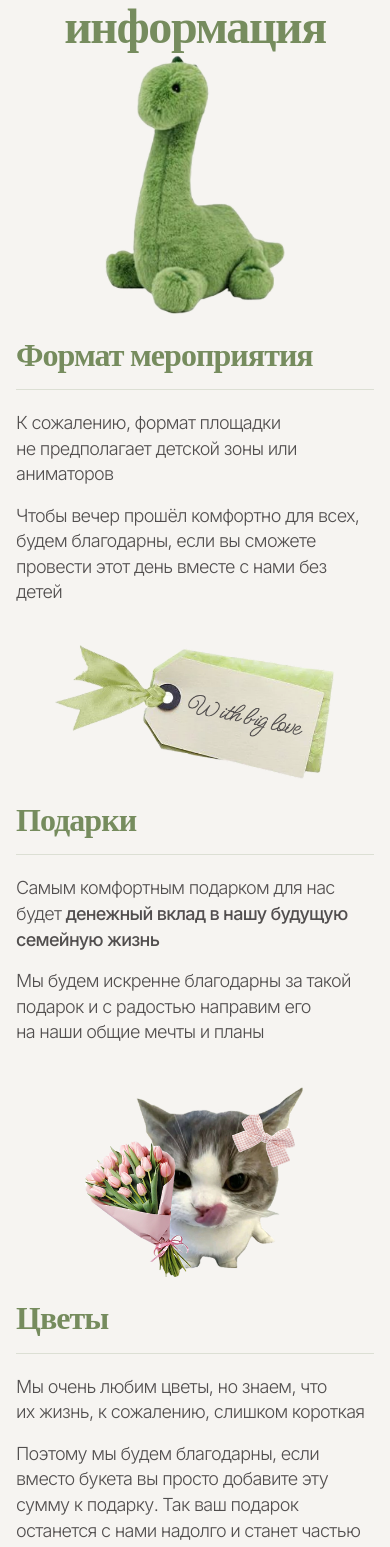
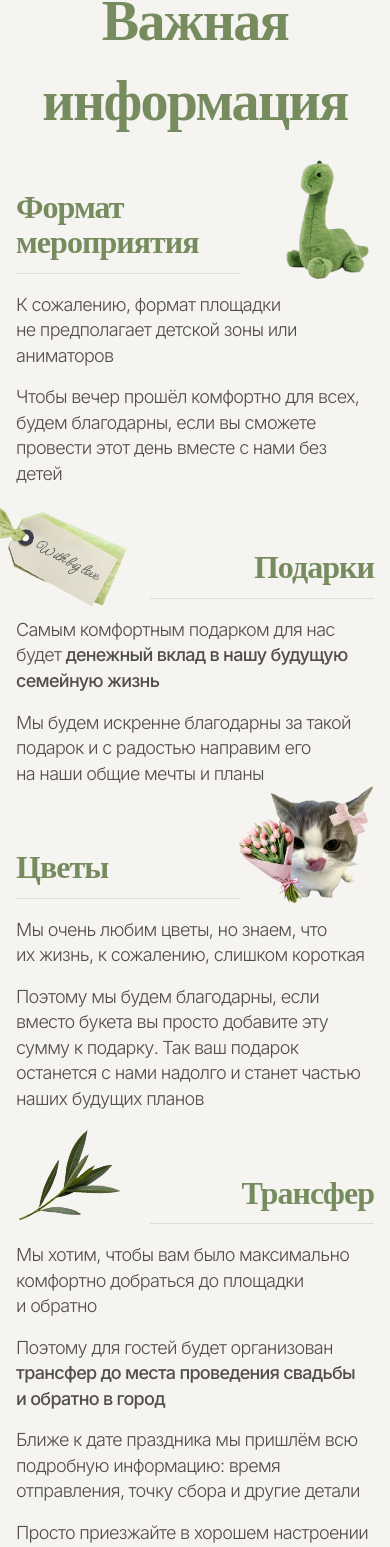
Before and after one commit to ovepfunkep/WeddingIS, a React (Vite) app: page / in a window 390 px wide. Shown: the part 5946-7493 px from the top of the page. Built offline with nearby package versions, Linux system fonts and the light colour scheme; a web font is replaced by a local one.

Commit message:
Important info block done

```diff
--- a/src/components/ImportantInfo.jsx
+++ b/src/components/ImportantInfo.jsx
@@ -1,45 +1,146 @@
 import { asset } from '../utils/assets';
+
+/**
+ * Ручная подгонка мобильных картинок в «Важной информации».
+ * — align="left" → картинка справа от заголовка → якорь обычно `right-*` + обязательно `left-auto`.
+ * — align="right" → картинка слева → якорь `left-*` + `right-auto`.
+ * Дополнительно: `top-*`, `translate-*` и т.д.
+ */
+const mobileInfoImages = {
+  formatDino: {
+    imageWidthPx: 83,
+    imagePositionClassName: 'right-[5px] left-auto top-[-30px]',
+    imageClassName: 'max-h-[356px]',
+  },
+  gifts: {
+    imageWidthPx: 169,
+    imagePositionClassName: 'rotate-[15deg] left-[-61px] right-auto top-[-40px]',
+  },
+  flowersKitty: {
+    imageWidthPx: 135,
+    imagePositionClassName: 'right-0 left-auto top-[-65px]',
+    imageClassName: 'max-h-[337px]',
+  },
+  transferBranch: {
+    imageWidthPx: 69,
+    imagePositionClassName: 'rotate-[52deg] left-[15px] right-auto top-[-40px]',
+  },
+};
+
+/** Мобилка: 2.5/4 ширины под заголовок; картинка в absolute-обёртке — не участвует в потоке, текст не смещается */
+function InfoBlockMobile({
+  align,
+  title,
+  imageSrc,
+  imageWidthPx,
+  imagePositionClassName,
+  imageClassName,
+  children,
+}) {
+  const isLeft = align === 'left';
+  const positionClasses =
+    imagePositionClassName?.trim() ||
+    (isLeft ? 'right-0 left-auto top-0' : 'left-0 right-auto top-0');
+
+  return (
+    <div className="lg:hidden relative w-full">
+      <div className="relative w-full isolate">
+        {/* В потоке только заголовок + линия — ширина 62.5% (2.5 из 4 колонок) */}
+        <div
+          className={`relative z-[1] w-[62.5%] flex flex-col gap-[12px] ${isLeft ? '' : 'ml-auto text-right items-end'}`}
+        >
+          <h3
+            className={`font-serif font-semibold text-[32px] leading-[1.11] text-[#768c5e] tracking-[-0.03em] w-full ${isLeft ? 'text-left' : 'text-right'
+              }`}
+          >
+            {title}
+          </h3>
+          <div className="w-full h-px bg-[#768c5e]/20" />
+        </div>
+        <div
+          className={`absolute z-0 shrink-0 pointer-events-none ${positionClasses}`}
+          style={{ width: imageWidthPx }}
+        >
+          <img
+            src={imageSrc}
+            alt=""
+            className={`block h-auto w-full max-w-full object-contain ${imageClassName ?? ''}`}
+          />
+        </div>
+      </div>
+      <div className="w-full mt-[18px] flex flex-col gap-[16px] text-[18px] leading-[1.42] text-[#514e4e] font-light tracking-[-0.04em]">
+        {children}
+      </div>
+    </div>
+  );
+}
 
 export default function ImportantInfo() {
   return (
-    <section className="pt-[60px] lg:pt-[100px] max-w-[1440px] mx-auto px-[16px] lg:px-[124px]">
-      <h2 className="font-serif font-semibold text-[48px] lg:text-[74px] leading-[1.08] text-[#768c5e] tracking-[-0.03em] text-center mb-[32px] lg:mb-[48px]">
+    <section className="pt-[90px] lg:pt-[120px] max-w-[1440px] mx-auto px-[16px] lg:px-[124px]">
+      <h2 className="font-serif font-semibold text-[56px] lg:text-[74px] leading-[56px] leading-[80px] text-[#768c5e] tracking-[-1.68px] lg:tracking-[-2.22px] text-center mb-[32px] lg:mb-[48px]">
         Важная информация
       </h2>
 
-      <div className="flex flex-col gap-[40px] lg:gap-[56px]">
+      <div className="flex pt-[48px] flex-col gap-[64px] lg:gap-[56px]">
         {/* Block 1: Формат мероприятия + Dino */}
-        <div className="flex flex-col-reverse lg:flex-row items-center lg:items-start justify-between gap-[24px] lg:gap-[48px]">
-          <div className="w-full lg:flex-1 flex flex-col gap-[20px]">
-            <div className="flex flex-col gap-[16px]">
-              <h3 className="font-serif font-semibold text-[32px] lg:text-[54px] leading-[1.11] text-[#768c5e] tracking-[-0.03em]">
+        <div>
+          <InfoBlockMobile
+            align="left"
+            title="Формат мероприятия"
+            imageSrc={asset('Block7_dino.png')}
+            {...mobileInfoImages.formatDino}
+          >
+            <p>К&nbsp;сожалению, формат площадки не&nbsp;предполагает детской зоны или аниматоров</p>
+            <p>Чтобы вечер прошёл комфортно для всех, будем благодарны, если вы&nbsp;сможете провести этот день вместе с&nbsp;нами без детей</p>
+          </InfoBlockMobile>
+
+          <div className="hidden lg:flex flex-row items-center justify-between gap-[48px]">
+            <div className="w-full lg:w-1/2 lg:min-w-0 flex flex-col gap-[20px] shrink-0">
+              <div className="flex flex-col gap-[20px]">
+                <h3 className="font-serif font-semibold text-[54px] leading-[60px] text-[#768c5e] tracking-[-1.62px]">
                   Формат мероприятия
                 </h3>
                 <div className="w-full h-px bg-[#768c5e]/20" />
               </div>
-            <div className="flex flex-col gap-[16px] text-[18px] lg:text-[24px] leading-[1.42] text-[#514e4e] font-light tracking-[-0.04em]">
+              <div className="flex flex-col gap-[16px] text-[24px] leading-[34px] text-[#514e4e] font-light tracking-[-0.96px]">
                 <p>К&nbsp;сожалению, формат площадки не&nbsp;предполагает детской зоны или аниматоров</p>
                 <p>Чтобы вечер прошёл комфортно для всех, будем благодарны, если вы&nbsp;сможете провести этот день вместе с&nbsp;нами без детей</p>
               </div>
             </div>
-          <div className="w-[180px] lg:w-[248px] shrink-0">
+            <div className="w-[248px] shrink-0">
               <img src={asset('Block7_dino.png')} alt="" className="w-full h-auto object-contain max-h-[356px]" />
+            </div>
           </div>
         </div>
 
         {/* Block 2: Подарки + Gift card */}
-        <div className="flex flex-col lg:flex-row items-center lg:items-start justify-between gap-[24px] lg:gap-[48px]">
-          <div className="w-full lg:w-auto shrink-0 flex justify-center">
-            <img src={asset('Block7_gift_card.png')} alt="" className="w-[280px] lg:w-[499px] h-auto object-contain" />
+        <div>
+          <InfoBlockMobile
+            align="right"
+            title="Подарки"
+            imageSrc={asset('Block7_gift_card.png')}
+            {...mobileInfoImages.gifts}
+          >
+            <p>
+              Самым комфортным подарком для нас будет{' '}
+              <span className="font-medium">денежный вклад в&nbsp;нашу будущую семейную жизнь</span>
+            </p>
+            <p>Мы будем искренне благодарны за&nbsp;такой подарок и&nbsp;с&nbsp;радостью направим его на&nbsp;наши общие мечты и&nbsp;планы</p>
+          </InfoBlockMobile>
+
+          <div className="hidden lg:flex flex-row items-center justify-between gap-[48px]">
+            <div className="w-auto shrink-0 flex justify-center">
+              <img src={asset('Block7_gift_card.png')} alt="" className="w-[499px] h-auto object-contain" />
             </div>
-          <div className="w-full lg:flex-1 flex flex-col gap-[20px]">
+            <div className="w-full lg:w-1/2 lg:min-w-0 flex flex-col gap-[20px] shrink-0">
               <div className="flex flex-col gap-[16px]">
-              <h3 className="font-serif font-semibold text-[32px] lg:text-[54px] leading-[1.11] text-[#768c5e] tracking-[-0.03em]">
+                <h3 className="font-serif font-semibold text-[54px] leading-[1.11] text-[#768c5e] tracking-[-0.03em]">
                   Подарки
                 </h3>
                 <div className="w-full h-px bg-[#768c5e]/20" />
               </div>
-            <div className="flex flex-col gap-[16px] text-[18px] lg:text-[24px] leading-[1.42] text-[#514e4e] font-light tracking-[-0.04em]">
+              <div className="flex flex-col gap-[16px] text-[24px] leading-[1.42] text-[#514e4e] font-light tracking-[-0.04em]">
                 <p>
                   Самым комфортным подарком для нас будет{' '}
                   <span className="font-medium">денежный вклад в&nbsp;нашу будущую семейную жизнь</span>
@@ -48,41 +149,72 @@ export default function ImportantInfo() {
               </div>
             </div>
           </div>
+        </div>
 
         {/* Block 3: Цветы + Kitty */}
-        <div className="flex flex-col-reverse lg:flex-row items-center lg:items-start justify-between gap-[24px] lg:gap-[48px]">
-          <div className="w-full lg:flex-1 flex flex-col gap-[20px]">
+        <div>
+          <InfoBlockMobile
+            align="left"
+            title="Цветы"
+            imageSrc={asset('Block7_kitty.png')}
+            {...mobileInfoImages.flowersKitty}
+          >
+            <p>Мы очень любим цветы, но&nbsp;знаем, что их&nbsp;жизнь, к&nbsp;сожалению, слишком короткая</p>
+            <p>
+              Поэтому мы будем благодарны, если вместо букета вы&nbsp;просто добавите эту сумму к&nbsp;подарку. Так ваш подарок останется с&nbsp;нами надолго и&nbsp;станет частью наших будущих планов
+            </p>
+          </InfoBlockMobile>
+
+          <div className="hidden lg:flex flex-row items-center justify-between gap-[48px]">
+            <div className="w-full lg:w-1/2 lg:min-w-0 flex flex-col gap-[20px] shrink-0">
               <div className="flex flex-col gap-[16px]">
-              <h3 className="font-serif font-semibold text-[32px] lg:text-[54px] leading-[1.11] text-[#768c5e] tracking-[-0.03em]">
+                <h3 className="font-serif font-semibold text-[54px] leading-[1.11] text-[#768c5e] tracking-[-0.03em]">
                   Цветы
                 </h3>
                 <div className="w-full h-px bg-[#768c5e]/20" />
               </div>
-            <div className="flex flex-col gap-[16px] text-[18px] lg:text-[24px] leading-[1.42] text-[#514e4e] font-light tracking-[-0.04em]">
+              <div className="flex flex-col gap-[16px] text-[24px] leading-[1.42] text-[#514e4e] font-light tracking-[-0.04em]">
                 <p>Мы очень любим цветы, но&nbsp;знаем, что их&nbsp;жизнь, к&nbsp;сожалению, слишком короткая</p>
                 <p>
                   Поэтому мы будем благодарны, если вместо букета вы&nbsp;просто добавите эту сумму к&nbsp;подарку. Так ваш подарок останется с&nbsp;нами надолго и&nbsp;станет частью наших будущих планов
                 </p>
               </div>
             </div>
-          <div className="w-[220px] lg:w-[385px] shrink-0">
+            <div className="w-[385px] shrink-0">
               <img src={asset('Block7_kitty.png')} alt="" className="w-full h-auto object-contain max-h-[337px]" />
+            </div>
           </div>
         </div>
 
         {/* Block 4: Трансфер + Branch */}
-        <div className="flex flex-col lg:flex-row items-center lg:items-start justify-between gap-[24px] lg:gap-[48px]">
-          <div className="w-[200px] lg:w-[400px] shrink-0 flex justify-center">
+        <div>
+          <InfoBlockMobile
+            align="right"
+            title="Трансфер"
+            imageSrc={asset('branch.png')}
+            {...mobileInfoImages.transferBranch}
+          >
+            <p>Мы хотим, чтобы вам было максимально комфортно добраться до&nbsp;площадки и&nbsp;обратно</p>
+            <p>
+              Поэтому для гостей будет организован{' '}
+              <span className="font-medium">трансфер до&nbsp;места проведения свадьбы и&nbsp;обратно в&nbsp;город</span>
+            </p>
+            <p>Ближе к&nbsp;дате праздника мы пришлём всю подробную информацию: время отправления, точку сбора и&nbsp;другие детали</p>
+            <p>Просто приезжайте в&nbsp;хорошем настроении — об&nbsp;остальном мы уже позаботились</p>
+          </InfoBlockMobile>
+
+          <div className="hidden lg:flex flex-row items-center justify-between gap-[48px]">
+            <div className="w-[400px] shrink-0 flex justify-center">
               <img src={asset('Block7_branch.png')} alt="" className="w-full h-auto object-contain" />
             </div>
-          <div className="w-full lg:flex-1 flex flex-col gap-[20px]">
+            <div className="w-full lg:w-1/2 lg:min-w-0 flex flex-col gap-[20px] shrink-0">
               <div className="flex flex-col gap-[16px]">
-              <h3 className="font-serif font-semibold text-[32px] lg:text-[54px] leading-[1.11] text-[#768c5e] tracking-[-0.03em]">
+                <h3 className="font-serif font-semibold text-[54px] leading-[1.11] text-[#768c5e] tracking-[-0.03em]">
                   Трансфер
                 </h3>
                 <div className="w-full h-px bg-[#768c5e]/20" />
               </div>
-            <div className="flex flex-col gap-[16px] text-[18px] lg:text-[24px] leading-[1.42] text-[#514e4e] font-light tracking-[-0.04em]">
+              <div className="flex flex-col gap-[16px] text-[24px] leading-[1.42] text-[#514e4e] font-light tracking-[-0.04em]">
                 <p>Мы хотим, чтобы вам было максимально комфортно добраться до&nbsp;площадки и&nbsp;обратно</p>
                 <p>
                   Поэтому для гостей будет организован{' '}
@@ -94,6 +226,7 @@ export default function ImportantInfo() {
             </div>
           </div>
         </div>
+      </div>
     </section>
   );
 }
```
Also changed, not shown: public/assets/branch.png (added). Lines whose indentation alone changed are shown as unchanged.
